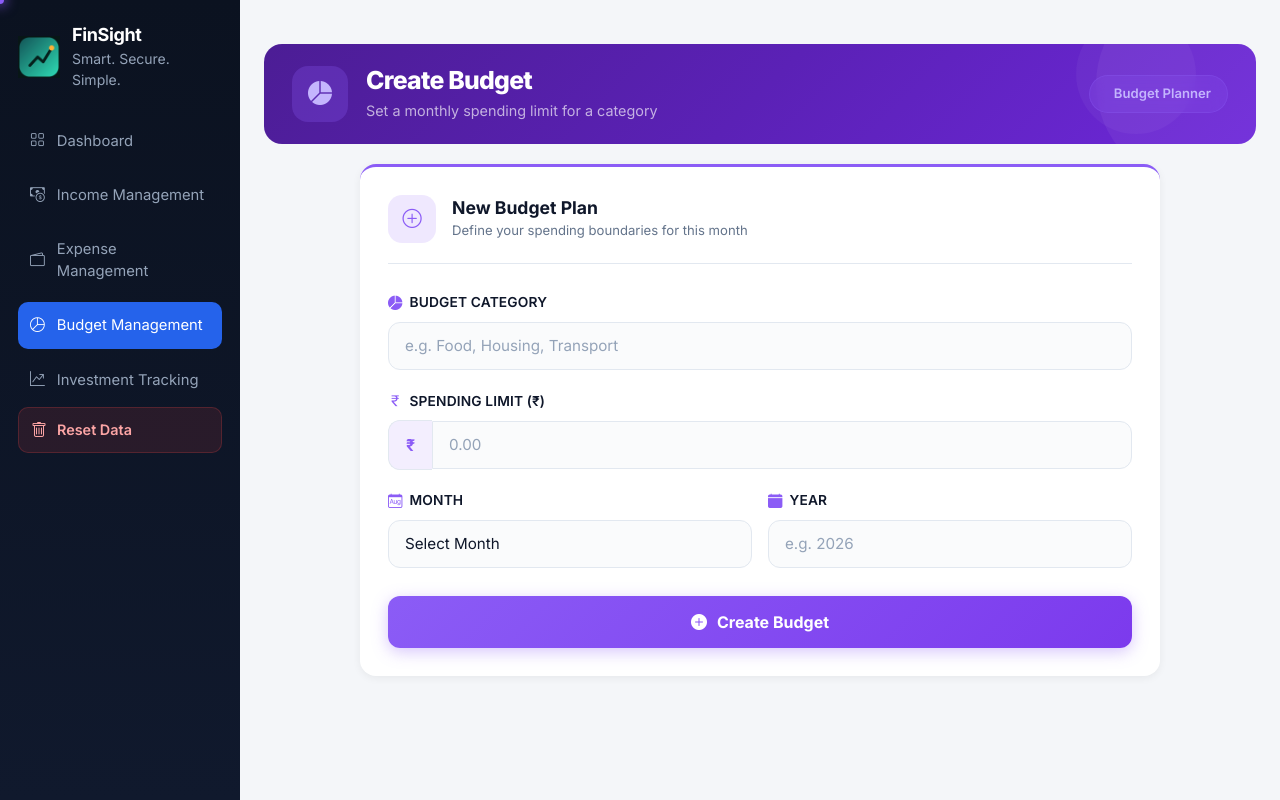
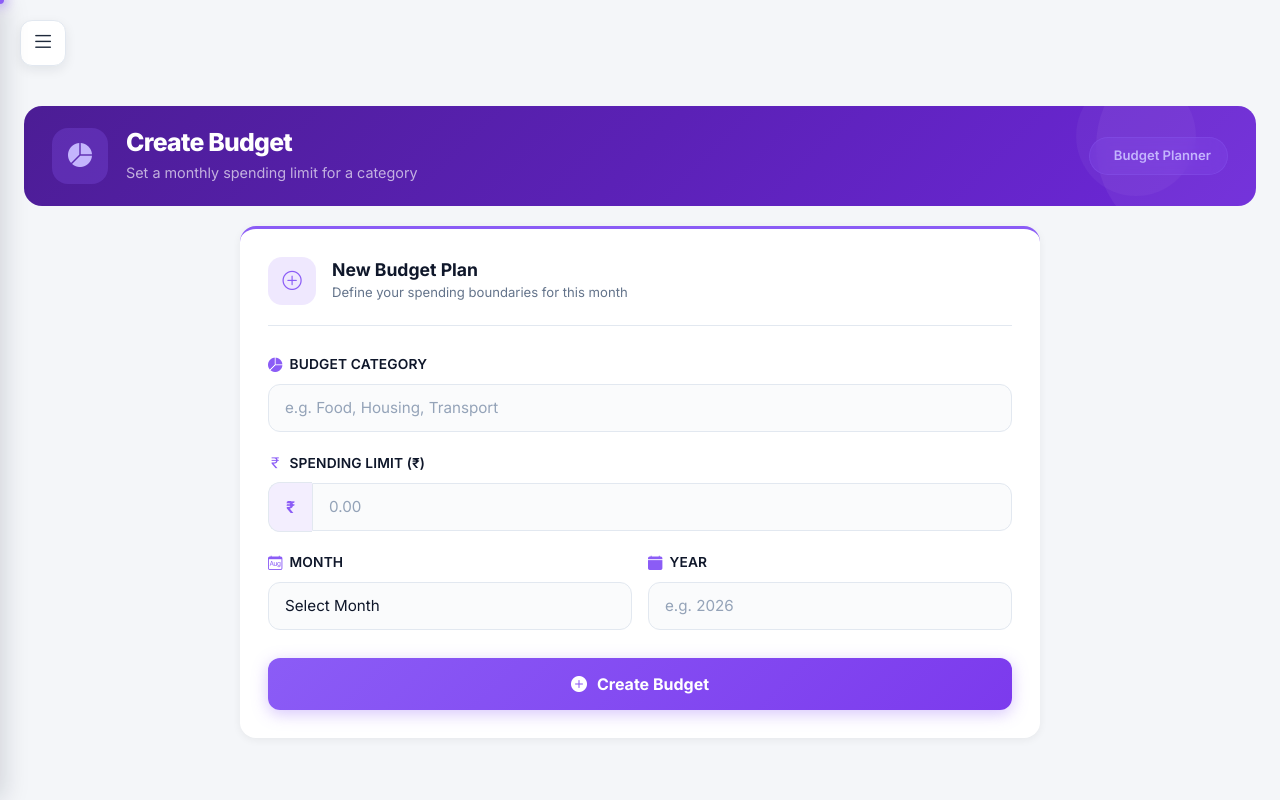
Before and after one commit to SrivallabhaKota/Milestones123_Combination, a Flask app: page /add-budget in a window 1280 px wide. Run offline with Flask 3, Linux system fonts and the light colour scheme; a user stored in the database is signed in; some libraries are stand-ins or nearby versions.

Commit message:
Update sidebar to slide-out floating hamburger and re-theme page backgrounds and headers

```diff
--- a/static/css/dashboard.css
+++ b/static/css/dashboard.css
@@ -34,16 +34,49 @@ img { max-width: 100%; }
 a { color: inherit; text-decoration: none; }
 
 .sidebar {
-  width: 240px;
+  width: 260px;
   min-height: 100vh;
-  background: linear-gradient(180deg, #0B1220 0%, #10192D 100%);
+  background: linear-gradient(180deg, #1E1B4B 0%, #0F172A 100%);
   color: var(--white);
   padding: 24px 18px 20px;
-  position: sticky;
+  position: fixed;
   top: 0;
+  left: -260px;
+  bottom: 0;
+  z-index: 1000;
   display: flex;
   flex-direction: column;
+  transition: left 0.3s cubic-bezier(0.25, 0.8, 0.25, 1);
+  box-shadow: 4px 0 24px rgba(15, 23, 42, 0.15);
 }
+.sidebar.open {
+  left: 0;
+}
+
+.floating-hamburger {
+  position: fixed;
+  top: 20px;
+  left: 20px;
+  z-index: 999;
+  width: 46px;
+  height: 46px;
+  border-radius: 12px;
+  background: #FFFFFF;
+  border: 1.5px solid #E2E8F0;
+  color: #1E293B;
+  display: grid;
+  place-items: center;
+  font-size: 1.45rem;
+  cursor: pointer;
+  box-shadow: 0 4px 12px rgba(15, 23, 42, 0.08);
+  transition: transform 0.2s, background-color 0.2s, border-color 0.2s;
+}
+.floating-hamburger:hover {
+  background-color: #F8FAFC;
+  border-color: #CBD5E1;
+  transform: scale(1.05);
+}
+
 
 .logo-row { display: flex; align-items: center; gap: 12px; margin-bottom: 28px; }
 .logo-icon {
@@ -109,7 +142,7 @@ a { color: inherit; text-decoration: none; }
 
 
 
-.main-panel { flex: 1; padding: 24px 24px 30px; }
+.main-panel { flex: 1; padding: 86px 24px 30px; margin-left: 0; }
 
 .topbar {
   background: var(--white); border-radius: 16px;
--- a/static/js/cursor.js
+++ b/static/js/cursor.js
@@ -96,4 +96,27 @@
       if (particle.parentNode) particle.parentNode.removeChild(particle);
     }, 650);
   }
+
+  // Global sidebar toggle handler for floating hamburger menu
+  function initSidebarToggle() {
+    const sidebar = document.getElementById('sidebar');
+    const toggleBtn = document.getElementById('sidebar-toggle-btn');
+    if (toggleBtn && sidebar) {
+      toggleBtn.addEventListener('click', (e) => {
+        e.stopPropagation();
+        sidebar.classList.toggle('open');
+      });
+
+      document.addEventListener('click', (e) => {
+        if (sidebar.classList.contains('open') && !sidebar.contains(e.target) && e.target !== toggleBtn && !toggleBtn.contains(e.target)) {
+          sidebar.classList.remove('open');
+        }
+      });
+    }
+  }
+  if (document.readyState === 'loading') {
+    document.addEventListener('DOMContentLoaded', initSidebarToggle);
+  } else {
+    initSidebarToggle();
+  }
 })();
--- a/templates/budget.html
+++ b/templates/budget.html
@@ -17,7 +17,12 @@
 <body class="theme-budget">
 <div id="cursor-dot"></div>
 <div id="cursor-ring"></div>
-<div class="d-flex">
+
+  <button class="floating-hamburger" id="sidebar-toggle-btn" type="button" title="Toggle Sidebar Menu">
+    <i class="bi bi-list"></i>
+  </button>
+
+  <div class="d-flex">
 
   <aside class="sidebar" id="sidebar">
     <div class="logo-row">
--- a/templates/dashboard.html
+++ b/templates/dashboard.html
@@ -17,6 +17,11 @@
   <body class="theme-dash">
   <div id="cursor-dot"></div>
   <div id="cursor-ring"></div>
+
+  <button class="floating-hamburger" id="sidebar-toggle-btn" type="button" title="Toggle Sidebar Menu">
+    <i class="bi bi-list"></i>
+  </button>
+
   <div class="d-flex">
 
       <aside class="sidebar" id="sidebar">
```
Also changed, not shown: templates/expense.html (+6 -1 lines), templates/income.html (+6 -1 lines), templates/investment.html (+6 -1 lines).
